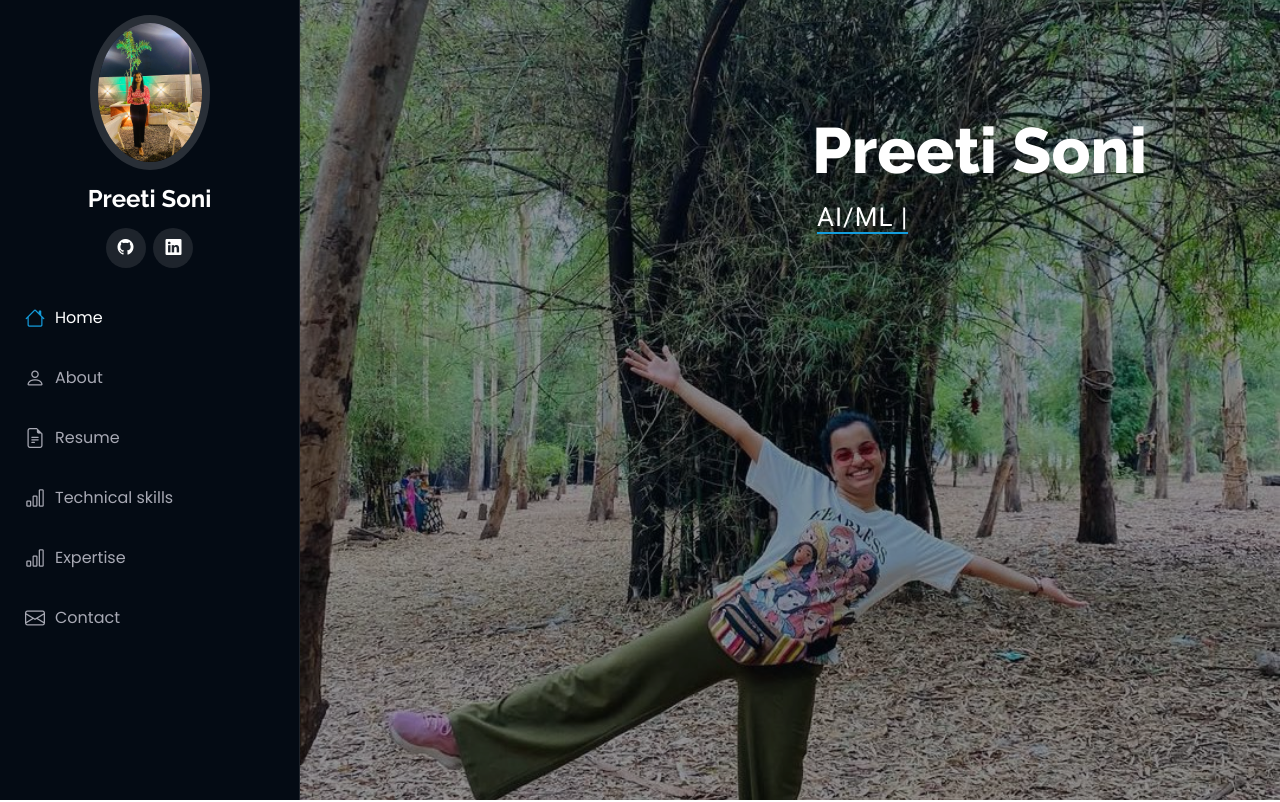
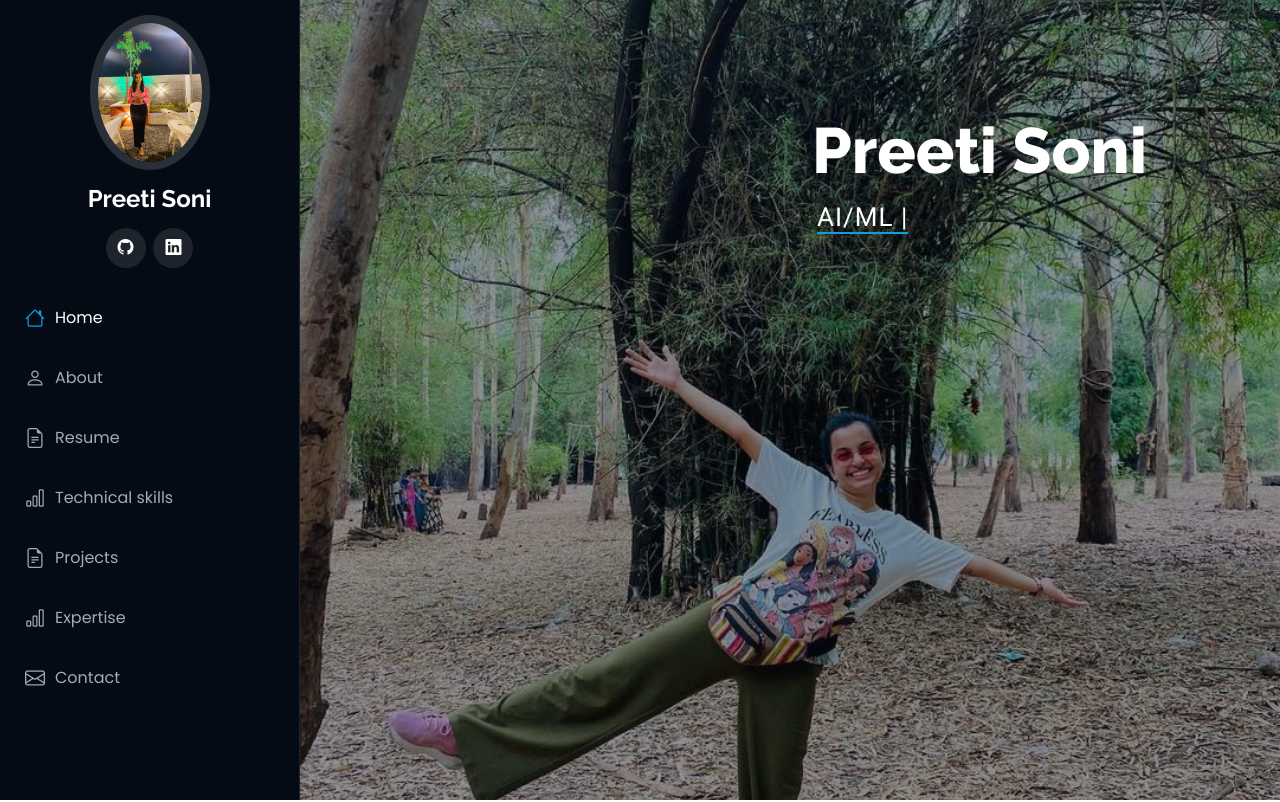
Before and after one commit to Preeti0012/iportfolio, a plain HTML site: page index.html in a window 1280 px wide. Shown: the top 802 px of the page. Drawn offline with Linux system fonts and the light colour scheme.

Commit message:
changes1

```diff
--- a/index.html
+++ b/index.html
@@ -62,6 +62,7 @@
         <li><a href="#about"><i class="bi bi-person navicon"></i> About</a></li>
         <li><a href="#resume"><i class="bi bi-file-earmark-text navicon"></i> Resume</a></li>
         <li><a href="#skills"><i class="bi bi-bar-chart navicon"></i>  Technical skills</a></li>
+        <li><a href="#projects"><i class="bi bi-file-earmark-text navicon"></i> Projects</a></li>
         <li><a href="#expertise"><i class="bi bi-bar-chart navicon"></i>Expertise</a></li>
         <li><a href="#contact"><i class="bi bi-envelope navicon"></i> Contact</a></li>
       </ul>
```
Also changed, not shown: 2 other files.
